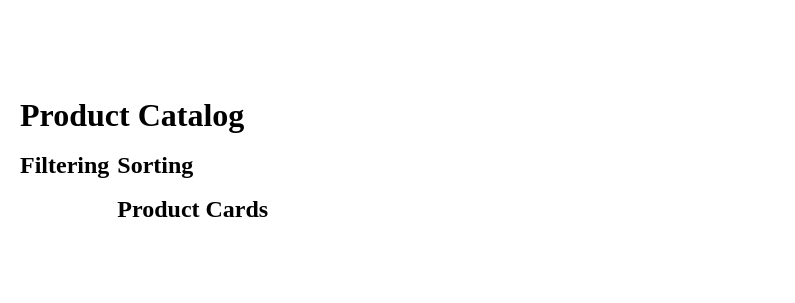
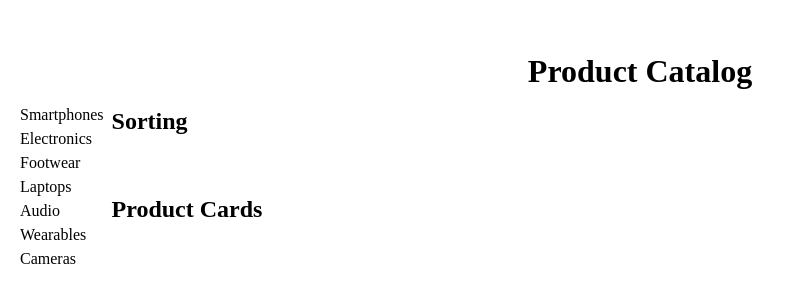
Before and after one commit to gr-sv/product-catalog, a Next.js app: page / in a window 1280 px wide. Shown: the part 241-544 px from the top of the page, without its empty margins (0-795 px from the left). Built offline with nearby package versions, Linux system fonts and the light colour scheme.

Commit message:
Add component Filtering, styles, rename data.js

```diff
--- /dev/null
+++ b/src/app/components/filtering/filtering.tsx
@@ -0,0 +1,12 @@
+import { data } from '../../../data';
+
+export default function Filtering () {
+
+	return (
+		<ul>
+			{(data?.categories).map((item: string) => (
+				<li>{item}</li>
+			))}
+		</ul>
+	)
+}
--- a/src/app/globals.css
+++ b/src/app/globals.css
@@ -2,6 +2,8 @@
   box-sizing: border-box;
   padding: 0;
   margin: 0;
+  text-decoration: none;
+  list-style-type: none;
 }
 
 html,
@@ -29,6 +31,7 @@ main {
 
 .title {
 	grid-column: 1 / -1;
+	justify-self: center;
 }
 
 .sorting {
--- a/src/app/page.tsx
+++ b/src/app/page.tsx
@@ -1,3 +1,5 @@
+import Filtering from './components/filtering/filtering';
+
 export default function Home() {
   return (
 	<main>
@@ -8,7 +10,7 @@ export default function Home() {
 		</div>
 
 		<div className="filtering">
-			<h2>Filtering</h2>
+			<Filtering />
 		</div>
 
 		<div className="cards">
--- a/src/data.json
+++ b/src/data.js
@@ -1,4 +1,4 @@
-{
+export const data = {
   "products": [
     {
       "id": 1,
```
